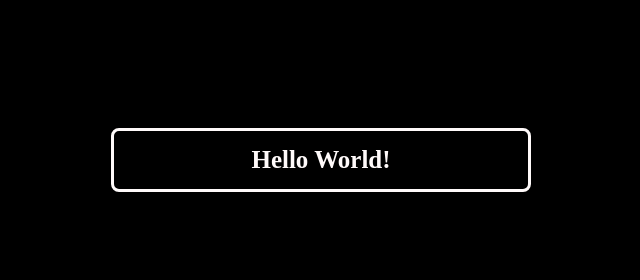
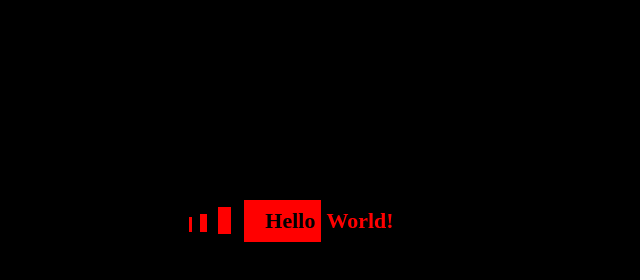
Before and after one commit to ENiENG/HelloWorld, a plain HTML site: page index.html in a window 1280 px wide. Shown: the whole page, without its empty margins (319-959 px from the left). Drawn offline with Linux system fonts and the light colour scheme.

Commit message:
Update index.html

```diff
--- a/index.html
+++ b/index.html
@@ -6,15 +6,51 @@
 </style>
 <body style="background: black">
   <div style="
-    border-radius: 8px;
+    color: black;
+    font-size: 22;
+    font-weight: bold;
+    width: 12em;
+    margin: 200 auto;
+">
+  <span style="
+    display: inline-block;
+    width: 1%;
+    background-color: red;
+    font-size: 12;
+">&nbsp;</span><span style="
+    display: inline-block;
+    width: 3%;
     background-color: black;
-    padding: 15px;
-    width: 30%;
-    text-align: center;
-    margin: 10% auto;
-    border: 3px solid;
-    border-color: #fffafa;
-   ">
-    <span style="color:#fffafa;font-size: 25;font-weight: bold;">Hello World!</span>
+">&nbsp;</span><span style="
+    display: inline-block;
+    width: 3%;
+    background-color: red;
+    font-size: 16;
+">&nbsp;</span><span style="
+    display: inline-block;
+    width: 4%;
+    background-color: black;
+">&nbsp;</span><span style="
+    display: inline-block;
+    width: 5%;
+    background-color: red;
+    font-size: 24;
+">&nbsp;</span><span style="
+    display: inline-block;
+    width: 5%;
+    background-color: black;
+">&nbsp;</span><span style="
+    display: inline-block;
+    width: 29%;
+    text-align: end;
+    padding: 8 0;
+    background-color: red;
+">Hello&nbsp;</span><span style="
+    display: inline-block;
+    width: 50%;
+    text-align: start;
+    color: red;
+    padding: 8 0;
+">&nbsp;World!</span>
   </div>
 </body>
```
